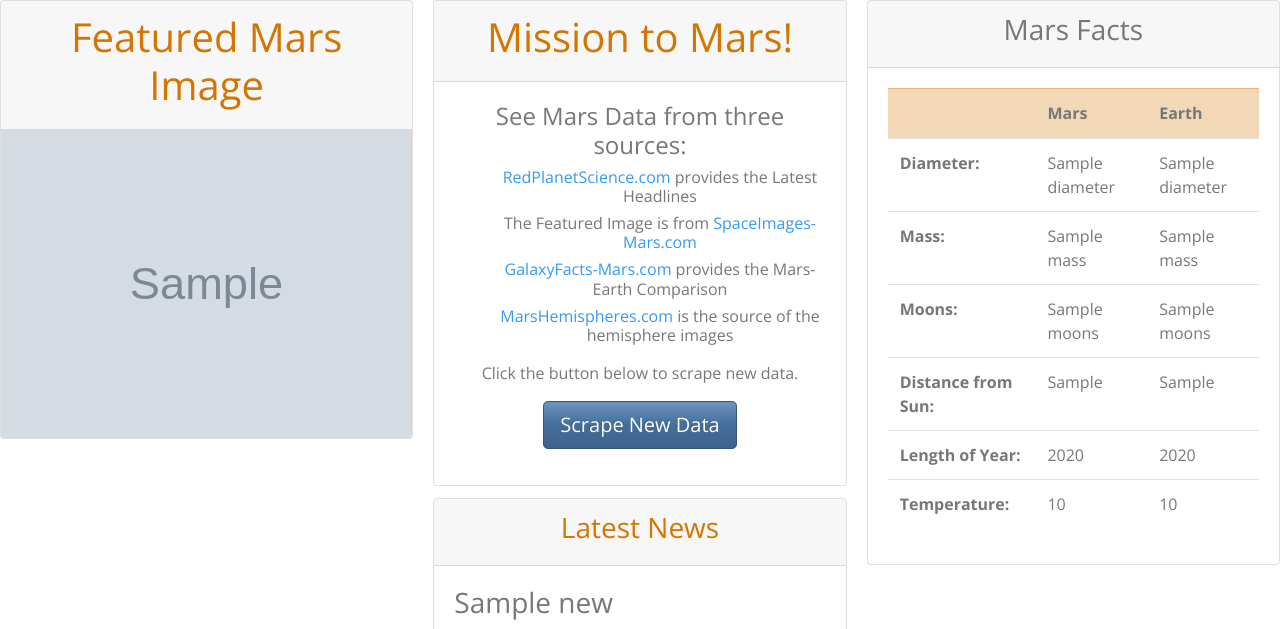
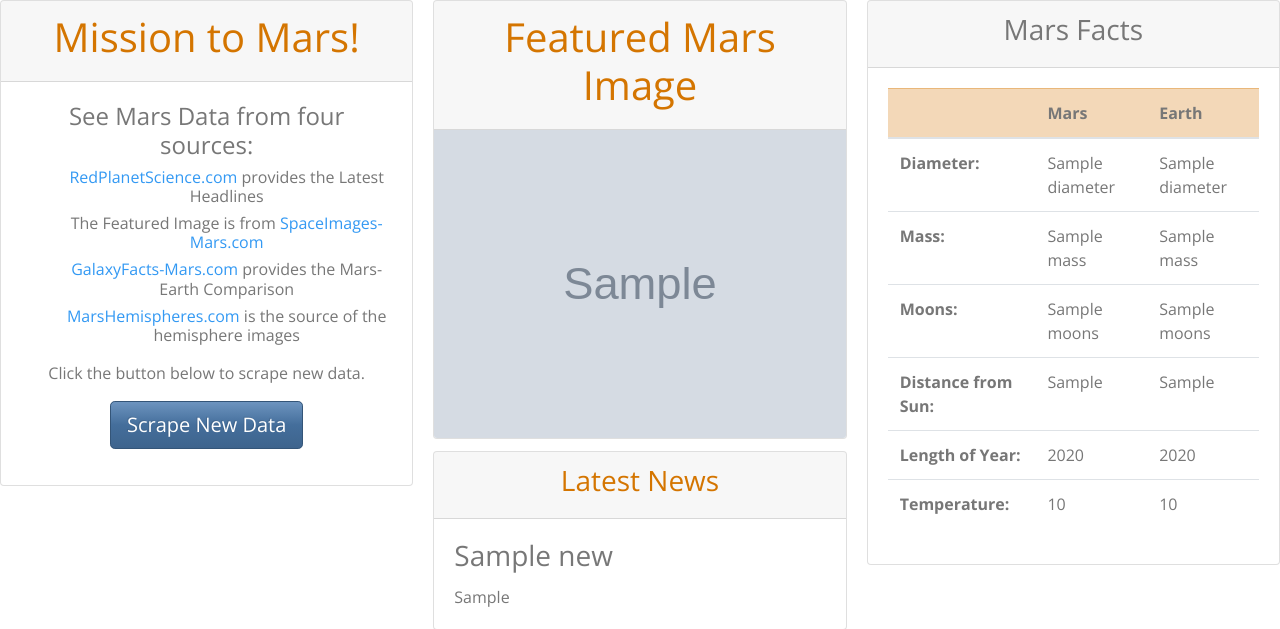
Before and after one commit to eukestad/Mars-Data-Scraper, a Flask app: page / in a window 1280 px wide. Shown: the top 629 px of the page. Run offline with Flask 2, Linux system fonts and the light colour scheme; grey boxes marked "Sample" are stand-in pictures; a database or web service that is not in the repository returns one stand-in record (values such as "Sample title"); some libraries are stand-ins or nearby versions.

Commit message:
saving readme

```diff
--- a/Missions_to_Mars/templates/index.html
+++ b/Missions_to_Mars/templates/index.html
@@ -20,17 +20,14 @@
 <body>
     <div class="card-columns">
 
-        <div class="card">
-            <div class="card-header text-center text-warning"><h1>Featured Mars Image</h1></div>
-                <img class="card-img-bottom" src="{{ mars_one.featured_img }}" alt="Featured Image">
-        </div>
+
 
 
         <div class="card">
             <div class="card-header text-center text-warning"><h1>Mission to Mars!</h1>
             </div>
             <div class="card-body text-center">
-                <h4>See Mars Data from three sources:</h4>
+                <h4>See Mars Data from four sources:</h4>
                 <ul style="list-style-type:none;">
                     <li><h6><a href="https://redplanetscience.com/">RedPlanetScience.com</a> provides the Latest Headlines</h6></li>
                     <li><h6>The Featured Image is from <a href="https://spaceimages-mars.com/">SpaceImages-Mars.com</a></h6></li>
@@ -40,6 +37,11 @@
                 <p>Click the button below to scrape new data.</p>
                 <p><a class="btn btn-primary btn-lg" href="/scrape" role="button">Scrape New Data</a></p>
             </div>
+        </div>
+
+        <div class="card">
+            <div class="card-header text-center text-warning"><h1>Featured Mars Image</h1></div>
+            <img class="card-img-bottom" src="{{ mars_one.featured_img }}" alt="Featured Image">
         </div>
 
         <div class="card">
```
Also changed, not shown: README.md, images/page.png (added).
